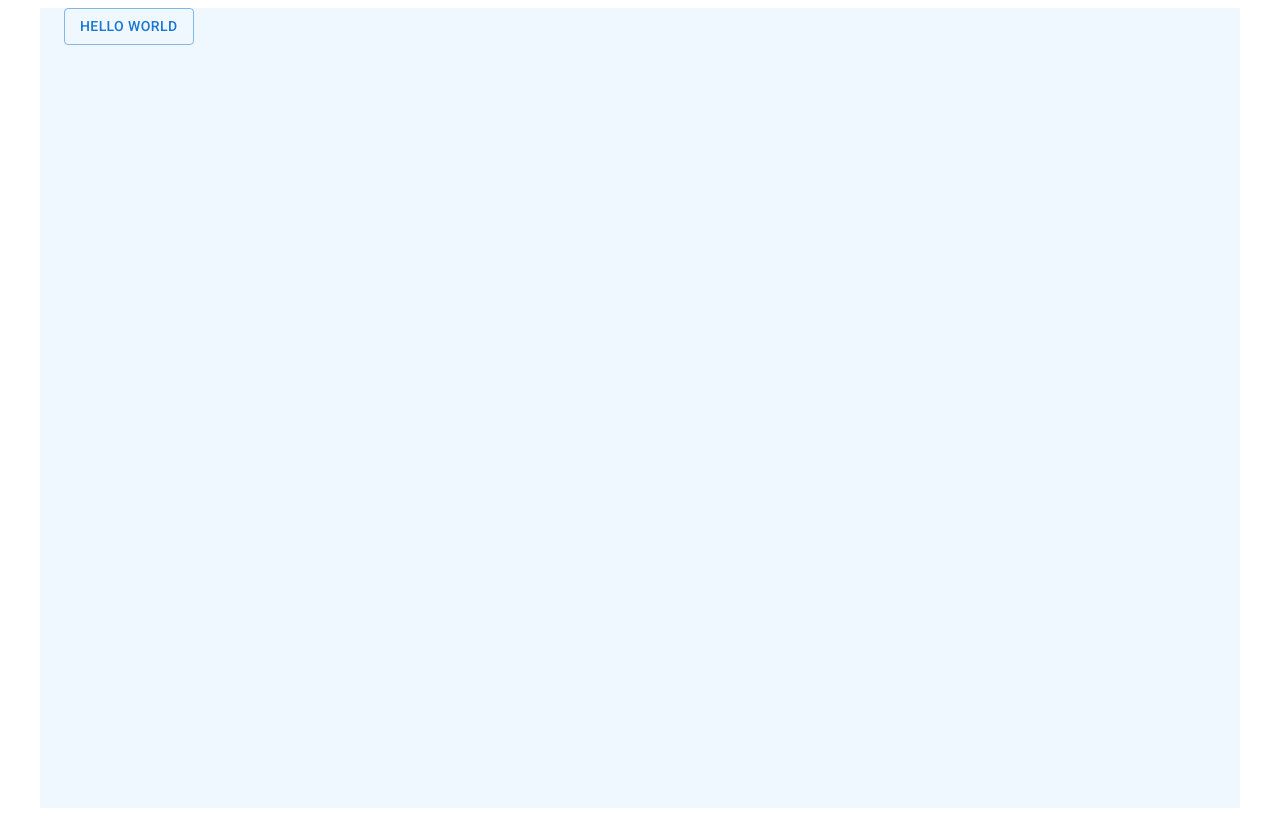
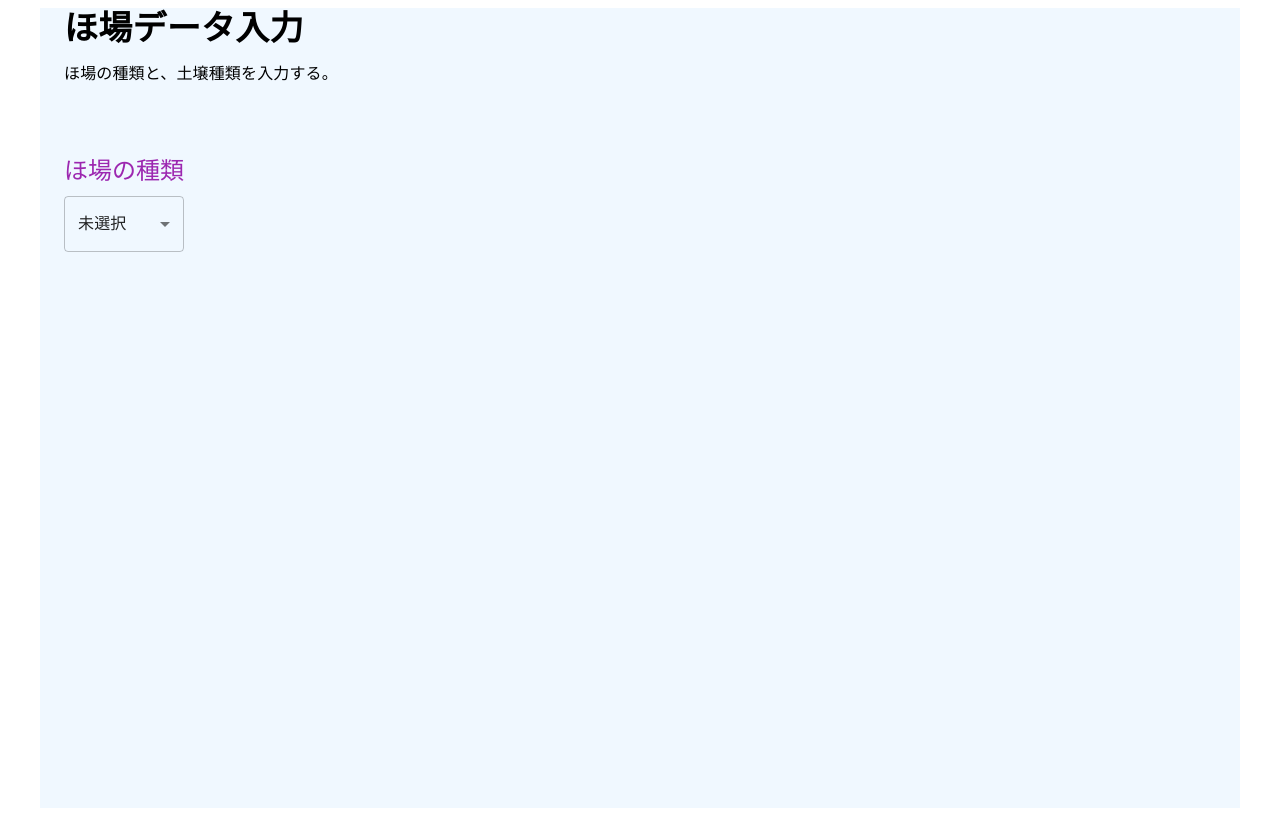
Before and after one commit to masayuki-0319/soil-analysis, a React (Create React App) app: page / in a window 1280 px wide. Built offline with nearby package versions, Linux system fonts and the light colour scheme.

Commit message:
Add Mock for select farmField

```diff
--- a/src/App.tsx
+++ b/src/App.tsx
@@ -1,18 +1,65 @@
-import React from "react";
-import { Button } from "@material-ui/core";
+import React, { useState } from "react";
+import {
+  FormControl,
+  Grid,
+  MenuItem,
+  OutlinedInput,
+  Select,
+  Typography,
+} from "@material-ui/core";
 import MainContent from "./components/templates/MainContent";
 
+type FarmField = {
+  id: string;
+  name: string;
+};
+
 const App = (): JSX.Element => {
-  const onClick = () => {
-    console.log("Click!");
-    alert("アラート！");
+  const sampleFarmFields: FarmField[] = [
+    { id: "0", name: "未選択" },
+    { id: "1", name: "水田" },
+    { id: "2", name: "畑作" },
+    { id: "3", name: "牧草地" },
+  ];
+
+  const [farmField, setFarmField] = useState("0");
+  const handleChange = (e: React.ChangeEvent<{ value: string }>) => {
+    setFarmField(e.target.value);
   };
 
   return (
     <MainContent>
-      <Button color="primary" variant="outlined" onClick={() => onClick()}>
-        Hello World
-      </Button>
+      <Grid container>
+        <Grid mb={8} xs={12}>
+          <Typography variant="h4" style={{ fontWeight: "bold" }} gutterBottom>
+            ほ場データ入力
+          </Typography>
+          <Typography variant="body1" gutterBottom>
+            ほ場の種類と、土壌種類を入力する。
+          </Typography>
+        </Grid>
+        <Grid mb={4}>
+          <Typography variant="h5" color="secondary" gutterBottom>
+            ほ場の種類
+          </Typography>
+          <FormControl
+            variant="outlined"
+            style={{ width: "50%", marginBottom: "20px", minWidth: 120 }}
+          >
+            <Select
+              value={farmField}
+              onChange={handleChange}
+              input={<OutlinedInput name="farmField" />}
+            >
+              {sampleFarmFields.map((farmField, index) => (
+                <MenuItem key={index} value={farmField.id}>
+                  {farmField.name}
+                </MenuItem>
+              ))}
+            </Select>
+          </FormControl>
+        </Grid>
+      </Grid>
     </MainContent>
   );
 };
```
